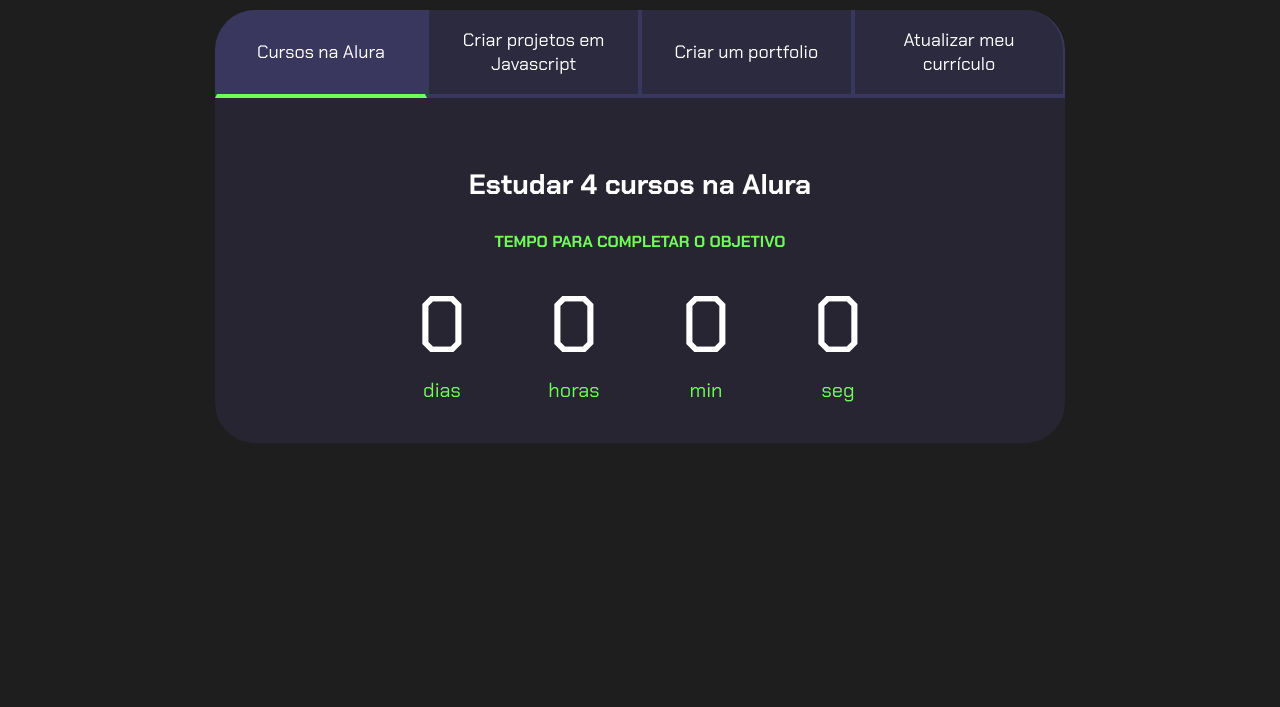
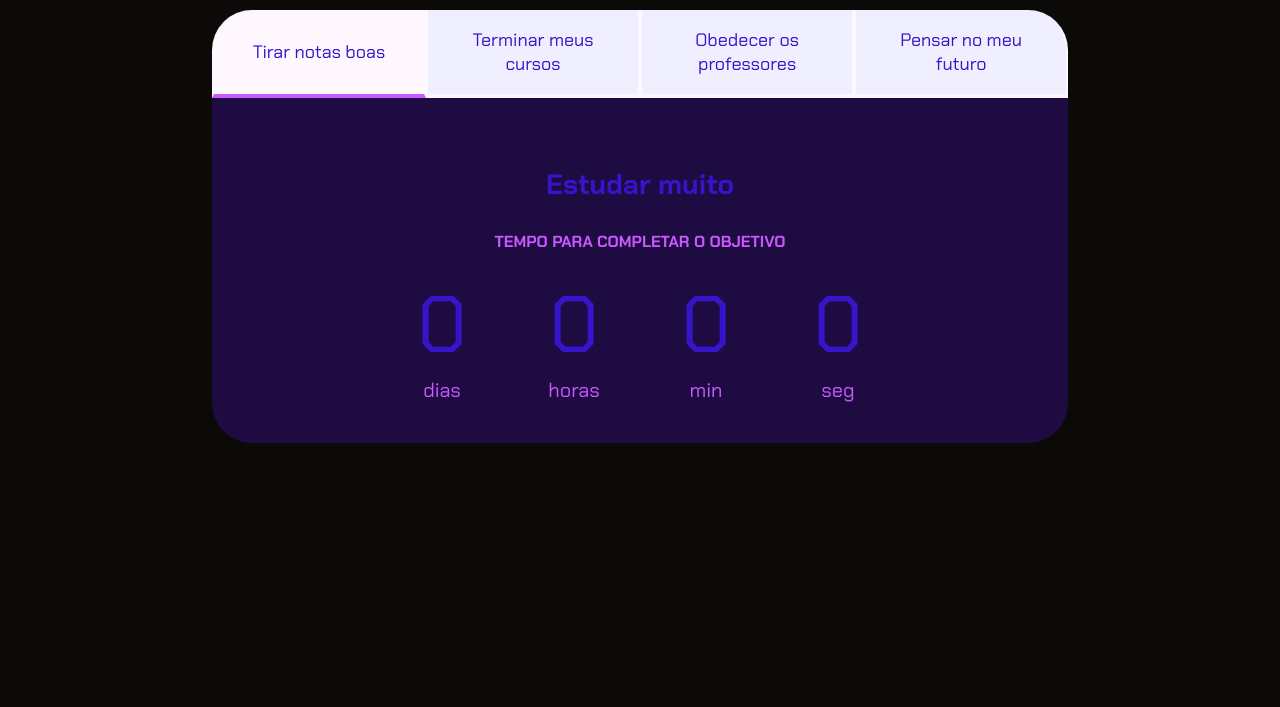
Before and after one commit to naysantos520/projeto-de-vida, a plain HTML site: page index.html in a window 1280 px wide. Shown: the part 93-800 px from the top of the page. Drawn offline with Linux system fonts and the light colour scheme.

Commit message:
Add files via upload

```diff
--- a/index.html
+++ b/index.html
@@ -10,17 +10,17 @@
 
 <body>
     <section class="conteudo-principal">
-        <h2 class="titulo-principal">Meus Objetivos do ano<span>_</span></h2>
+        <h2 class="titulo-principal">Meus objetivos do trimestre<span>_</span></h2>
         <div class="conteudo">
             <div class="botoes">
-                <button class="botao ativo">Cursos na Alura</button>
-                <button class="botao">Criar projetos em Javascript</button>
-                <button class="botao">Criar um portfolio</button>
-                <button class="botao">Atualizar meu currículo</button>
+                <button class="botao ativo">Tirar notas boas</button>
+                <button class="botao">Terminar meus cursos</button>
+                <button class="botao">Obedecer os professores</button>
+                <button class="botao">Pensar no meu futuro</button>
             </div>
             <div class="abas-textos">
                 <div class="aba-conteudo ativo">
-                    <h3 class="aba-conteudo-titulo-principal">Estudar 4 cursos na Alura</h3>
+                    <h3 class="aba-conteudo-titulo-principal">Estudar muito</h3>
                     <h4 class="aba-conteudo-titulo-secundario">Tempo para completar o objetivo</h4>
                     <div class="contador">
                         <div class="contador-digito">
@@ -42,7 +42,7 @@
                     </div>
                 </div>
                 <div class="aba-conteudo">
-                    <h3 class="aba-conteudo-titulo-principal">Criar 5 projetos em Javascript</h3>
+                    <h3 class="aba-conteudo-titulo-principal">Pestando atençao nas aulas</h3>
                     <h4 class="aba-conteudo-titulo-secundario">Tempo para completar o objetivo</h4>
                     <div class="contador">
                         <div class="contador-digito">
@@ -64,7 +64,7 @@
                     </div>
                 </div>
                 <div class="aba-conteudo">
-                    <h3 class="aba-conteudo-titulo-principal">Criar um portfolio com os meus 3 melhores projetos</h3>
+                    <h3 class="aba-conteudo-titulo-principal">Respeitando as regras</h3>
                     <h4 class="aba-conteudo-titulo-secundario">Tempo para completar o objetivo</h4>
                     <div class="contador">
                         <div class="contador-digito">
@@ -86,7 +86,7 @@
                     </div>
                 </div>
                 <div class="aba-conteudo">
-                    <h3 class="aba-conteudo-titulo-principal">Atualizar meu curriculo com os certificados da Alura</h3>
+                    <h3 class="aba-conteudo-titulo-principal">Estudar batente pra mim ter um bom imprendimento</h3>
                     <h4 class="aba-conteudo-titulo-secundario">Tempo para completar o objetivo</h4>
                     <div class="contador">
                         <div class="contador-digito">
--- a/main.js
+++ b/main.js
@@ -15,7 +15,7 @@ for (let i = 0; i < botoes.length; i++) {
 }
 
 const contadores = document.querySelectorAll(".contador");
-const tempoObjetivo1 = new Date("2020-10-05T00:00:00");
+const tempoObjetivo1 = new Date("2023-10-05T00:00:00");
 const tempoObjetivo2 = new Date("2023-12-05T00:00:00");
 const tempoObjetivo3 = new Date("2023-12-30T00:00:00");
 const tempoObjetivo4 = new Date("2024-02-01T00:00:00");
@@ -43,13 +43,13 @@ function calculaTempo(tempoObjetivo) {
 
 function atualizaCronometro(){
     for (let i=0; i<contadores.length;i++){
-    document.getElementById("dias"+i).textContent = calculaTempo(tempos[i])[0];
-    document.getElementById("horas"+i).textContent = calculaTempo(tempos[i])[1];
-    document.getElementById("min"+i).textContent = calculaTempo(tempos[i])[2];
-    document.getElementById("seg"+i).textContent = calculaTempo(tempos[i])[3]
+        document.getElementById("dias"+i).textContent = calculaTempo(tempos[i])[0];
+        document.getElementById("horas"+i).textContent = calculaTempo(tempos[i])[1];
+        document.getElementById("min"+i).textContent = calculaTempo(tempos[i])[2];
+        document.getElementById("seg"+i).textContent = calculaTempo(tempos[i])[3];
     }
+}
 
-}
 function comecaCronometro(){
     atualizaCronometro();
     setInterval(atualizaCronometro,1000);
--- a/style.css
+++ b/style.css
@@ -1,12 +1,12 @@
 @import url('https://fonts.googleapis.com/css2?family=Chakra+Petch:wght@400;700&display=swap');
 
 :root {
-    --cor-de-fundo: #1E1E1E;
-    --verde: #6FFF57;
-    --branco: #FFFFFF;
-    --botao-ativo: #3A375E;
-    --botao-inativo: rgba(58, 55, 94, 0.5);
-    --texto-fundo: rgba(58, 55, 94, 0.3);
+    --cor-de-fundo: #0c0909;
+    --verde: #ca57ff;
+    --branco: #3514c9;
+    --botao-ativo: #fff7fe;
+    --botao-inativo: rgb(239, 239, 255);
+    --texto-fundo: rgba(71, 18, 196, 0.3);
 }
 
 body {
```
Also changed, not shown: 1 other file.
